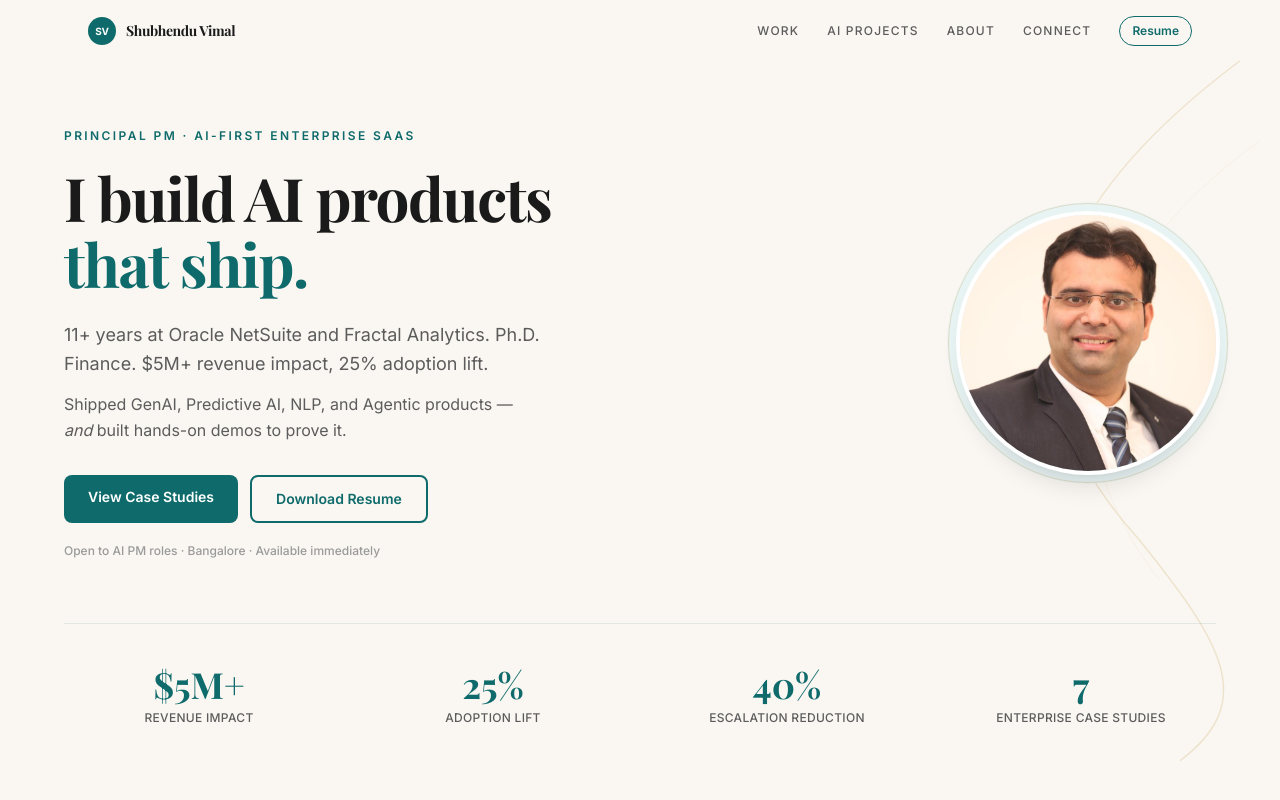
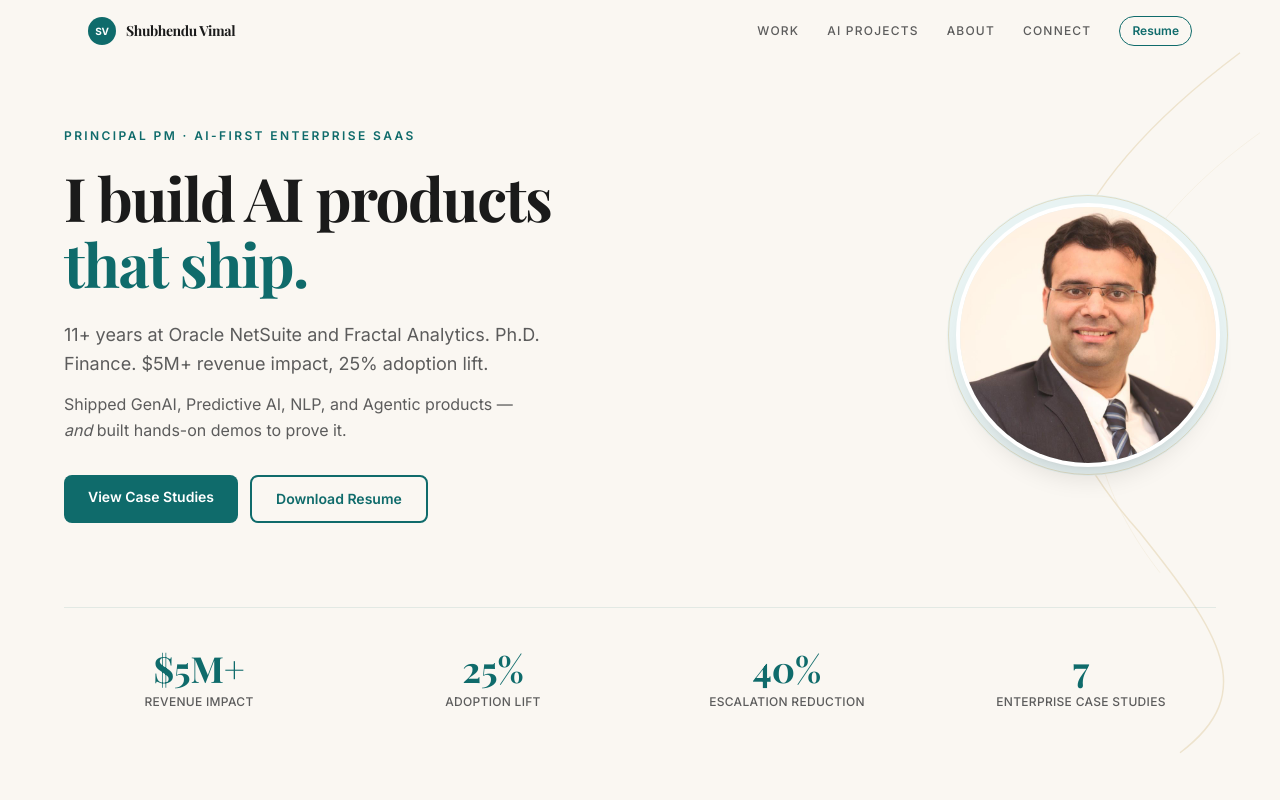
Before and after one commit to Shubhendu123/Shubhendu_Portfolio, a Next.js app in the folder portfolio-site/: page / in a window 1280 px wide. Shown: the top 800 px of the page. Built offline with nearby package versions, Linux system fonts and the light colour scheme.

Commit message:
Remove availability line from hero section
Co-Authored-By: Claude Sonnet 4.6 <noreply@anthropic.com>

```diff
--- a/portfolio-site/src/app/page.tsx
+++ b/portfolio-site/src/app/page.tsx
@@ -88,10 +88,6 @@ export default function Home() {
                 </a>
               </div>
 
-              {/* Availability */}
-              <p className="text-xs text-[#9A9A9A] font-medium">
-                Open to AI PM roles · Bangalore · Available immediately
-              </p>
             </div>
 
             {/* Right: photo */}
```
